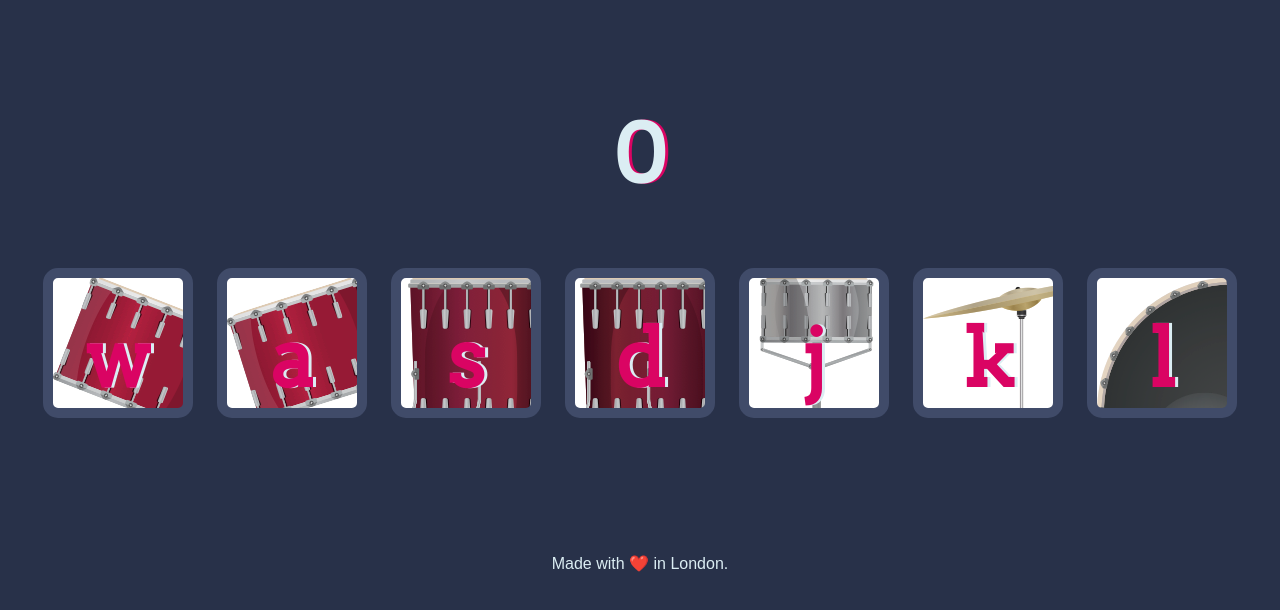
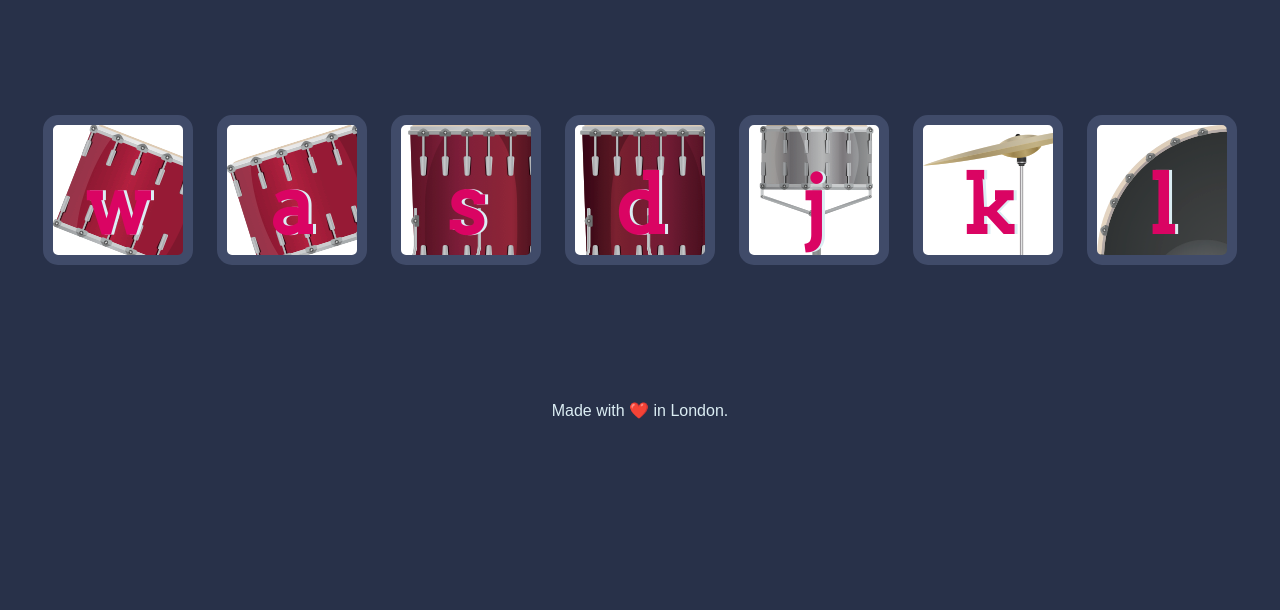
Before and after one commit to a2926z/DrumKit, a plain HTML site: page index.html in a window 1280 px wide. Shown: the part 174-784 px from the top of the page. Drawn offline with Linux system fonts and the light colour scheme.

Commit message:
deleted counter

```diff
--- a/index.html
+++ b/index.html
@@ -12,7 +12,7 @@
 
   <h1 id="title">Drum  ‍🔥  Kit</h1>
   <div class="set">
-    <h1 class="counter">0</h1>
+<!--     <h1 class="counter">0</h1> -->
     <button class="w drum">w</button>
     <button class="a drum">a</button>
     <button class="s drum">s</button>
```
